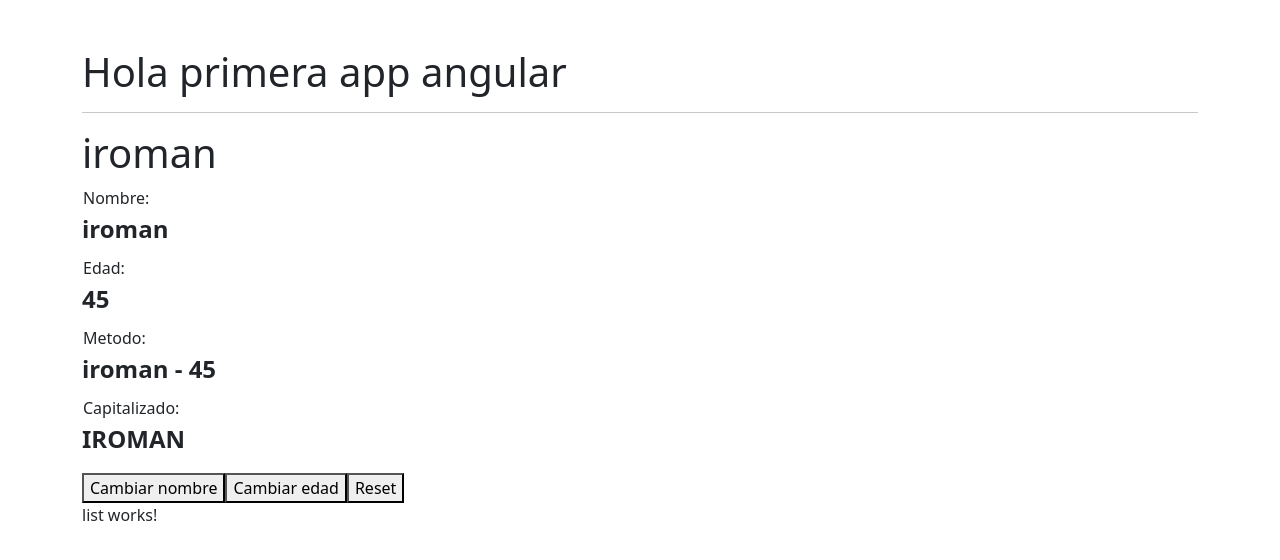
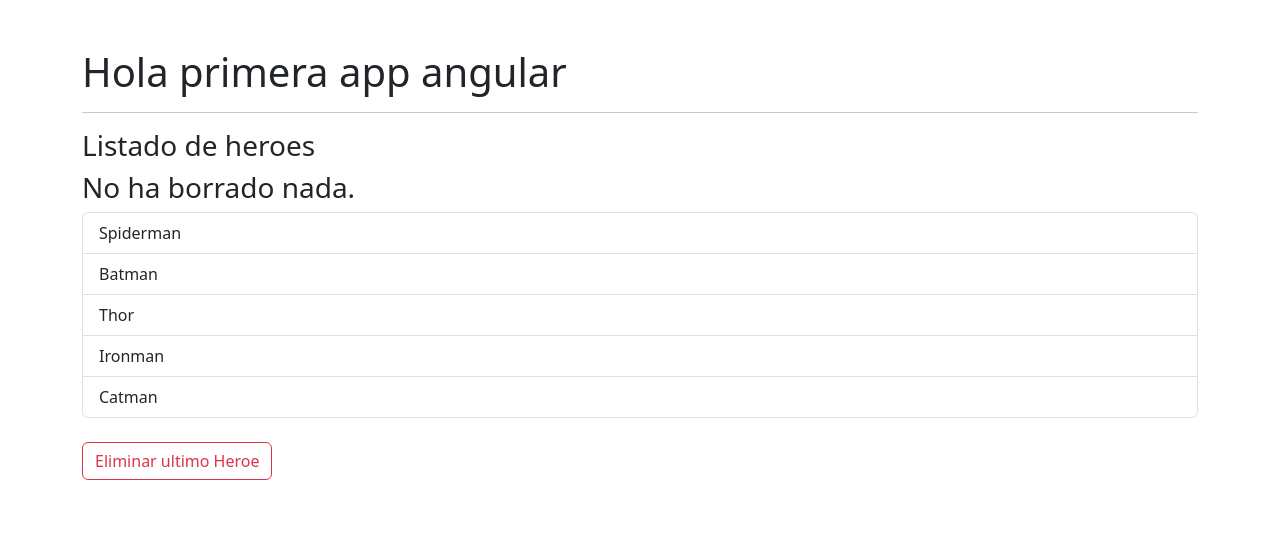
Before and after one commit to LucianoVelasquez/angular, an Angular app: page / in a window 1280 px wide. Shown: the top 560 px of the page. Built offline with nearby package versions, Linux system fonts and the light colour scheme.

Commit message:
practica if-else and for

```diff
--- a/src/app/app.component.html
+++ b/src/app/app.component.html
@@ -1,5 +1,5 @@
 <h1>Hola {{ title }}</h1>
 <hr>
 <!-- <app-counter></app-counter>-->
-<app-heroes-hero></app-heroes-hero>
+<!-- <app-heroes-hero></app-heroes-hero> -->
 <app-heroes-list></app-heroes-list>
--- a/src/app/heroes/hero/hero.component.html
+++ b/src/app/heroes/hero/hero.component.html
@@ -14,6 +14,7 @@
   <dd>  {{ capitalizedName }}  </dd>
 </dl>
 
+<!-- Practicando el IF -->
 <button
   *ngIf="name != 'Marcelo'"
   (click)="changeName('Marcelo')">
--- a/src/app/heroes/list/list.component.html
+++ b/src/app/heroes/list/list.component.html
@@ -1 +1,20 @@
-<p>list works!</p>
+<h3>Listado de heroes</h3>
+
+
+<!-- Practicando IF & ELSE -->
+<div *ngIf="deleteHero;else nothingWasDeoleted">
+  <h3>Heroe Borrado <small class="text-danger">{{ deleteHero }}</small></h3>
+</div>
+
+<ng-template #nothingWasDeoleted>
+  <h3>No ha borrado nada.</h3>
+</ng-template>
+<!--  -->
+
+<!-- Practicandoo For -->
+<ul class="mt-2 list-group">
+  <li *ngFor="let name of herosName" class="list-group-item">{{ name }}</li>
+</ul>
+
+<button
+ (click)="removeLasHero()" class="mt-4 btn btn-outline-danger">Eliminar ultimo Heroe</button>
--- a/src/app/heroes/list/list.component.ts
+++ b/src/app/heroes/list/list.component.ts
@@ -7,4 +7,12 @@ import { Component } from '@angular/core';
 })
 export class ListComponent {
 
+  public herosName: string[] = ['Spiderman','Batman','Thor','Ironman','Catman'];
+
+  public deleteHero?: string = '';
+
+  removeLasHero():void{
+    this.deleteHero = this.herosName.pop();
+  }
+
 }
```
